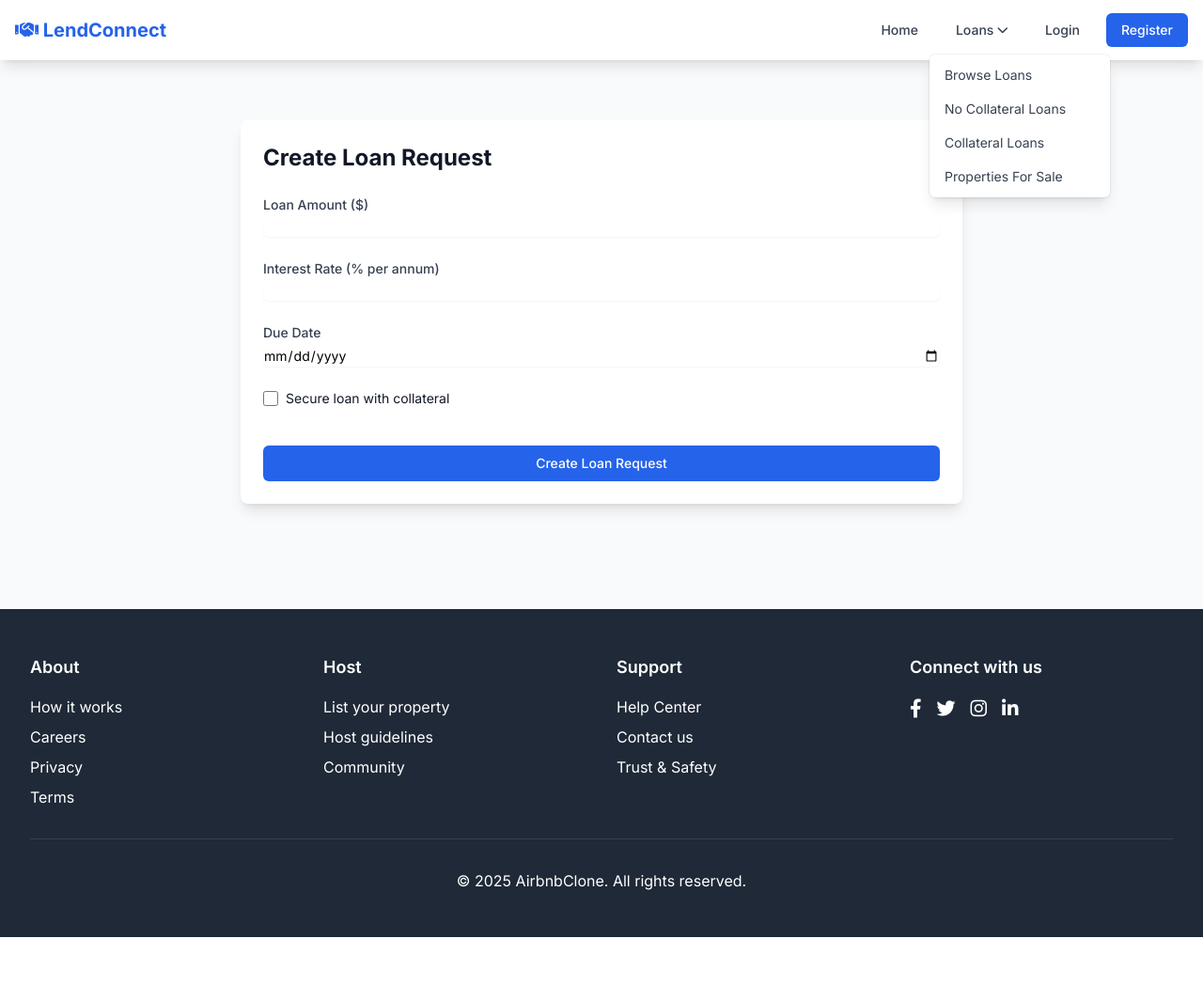
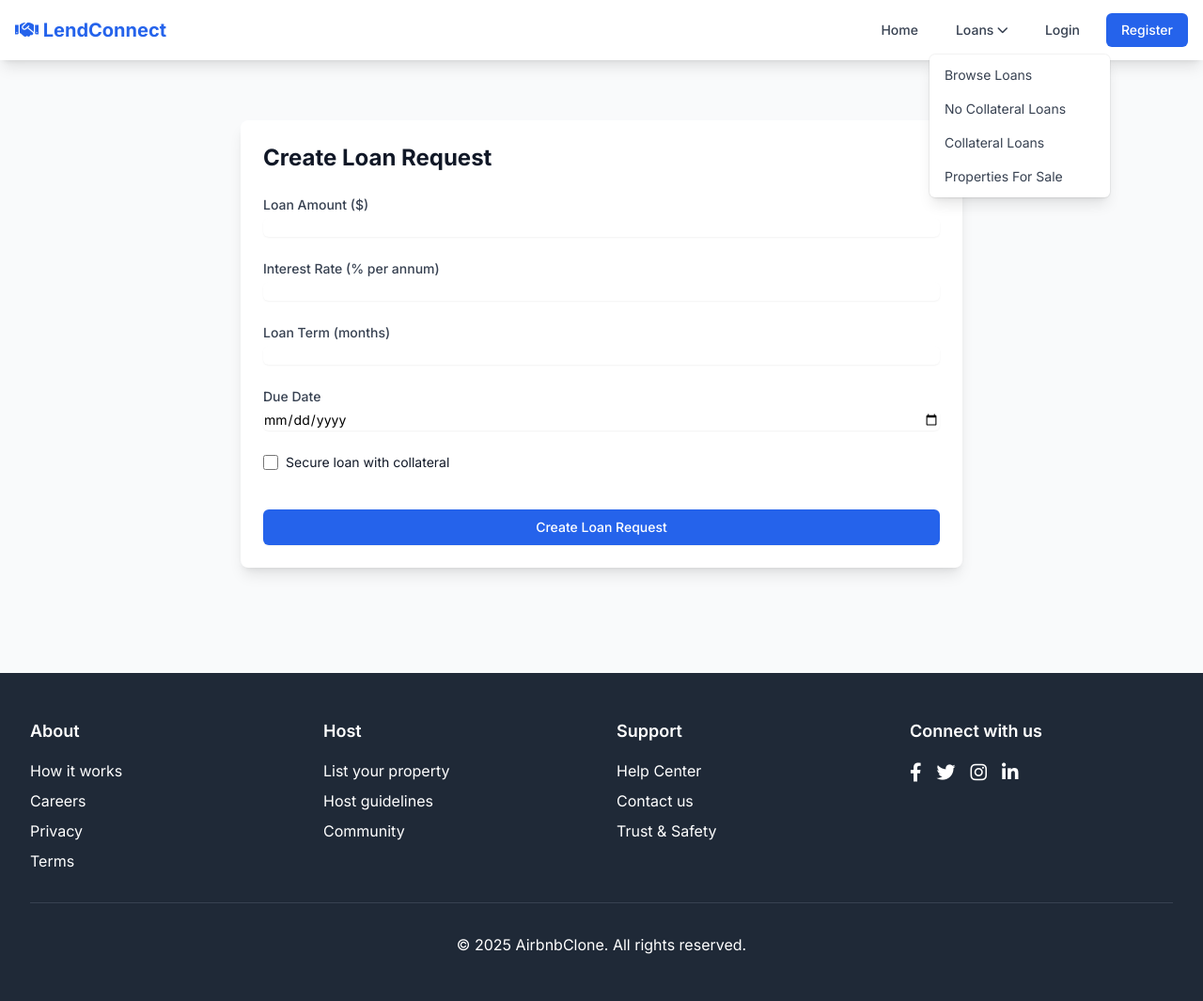
Before and after one commit to primeamaroh/blackboxai-1746406758003, a PHP site: page /loans/create.php in a window 1280 px wide. Shown: the whole page at 94% size. Before the commit the page ends 997 px from the top, so only its background shows below. Run offline with PHP 8.4, Linux system fonts and the light colour scheme; some libraries are stand-ins or nearby versions.

Commit message:
Add airbnb_clone/views/loans/create.php 1746428211045

```diff
--- a/airbnb_clone/views/loans/create.php
+++ b/airbnb_clone/views/loans/create.php
@@ -29,6 +29,19 @@
                             <input type="number" name="interest_rate" id="interest_rate" step="0.01" min="0"
                                    class="shadow-sm focus:ring-blue-500 focus:border-blue-500 block w-full sm:text-sm border-gray-300 rounded-md"
                                    value="<?php echo isset($_SESSION['old_input']['interest_rate']) ? htmlspecialchars($_SESSION['old_input']['interest_rate']) : ''; ?>"
+                                   required>
+                        </div>
+                    </div>
+
+                    <!-- Loan Term -->
+                    <div>
+                        <label for="term_months" class="block text-sm font-medium text-gray-700">
+                            Loan Term (months)
+                        </label>
+                        <div class="mt-1">
+                            <input type="number" name="term_months" id="term_months" min="1" max="360"
+                                   class="shadow-sm focus:ring-blue-500 focus:border-blue-500 block w-full sm:text-sm border-gray-300 rounded-md"
+                                   value="<?php echo isset($_SESSION['old_input']['term_months']) ? htmlspecialchars($_SESSION['old_input']['term_months']) : ''; ?>"
                                    required>
                         </div>
                     </div>
```
